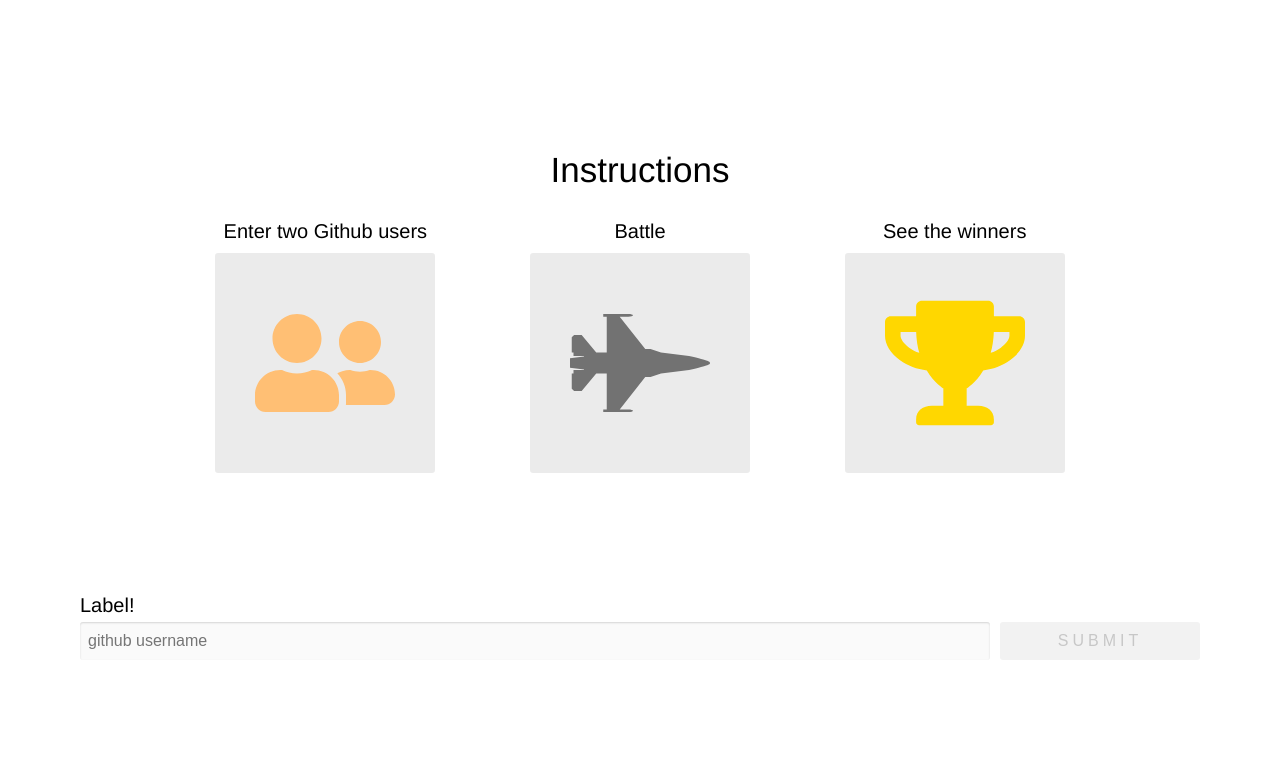
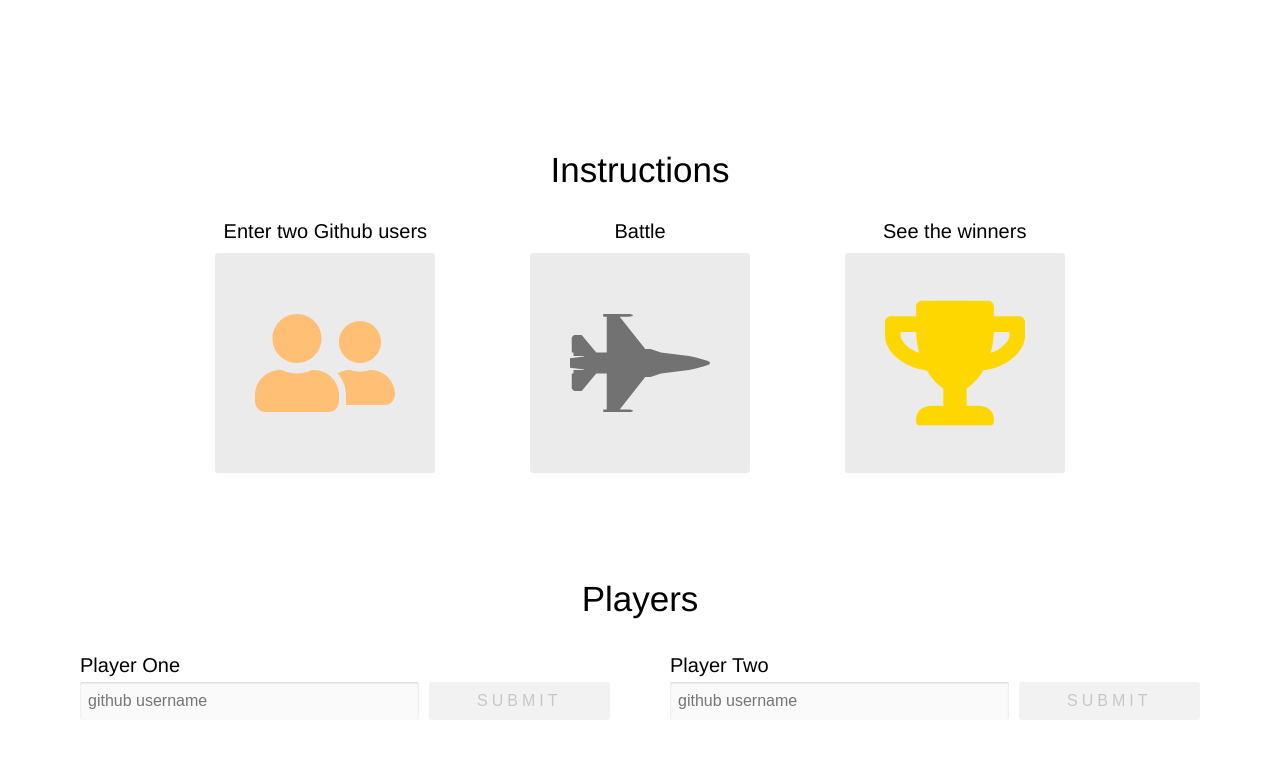
Before and after one commit to luckpp/github-battle, a React app: page / in a window 1280 px wide. Built offline with nearby package versions, Linux system fonts and the light colour scheme.

Commit message:
bind the player inputs

```diff
--- a/app/components/Battle.js
+++ b/app/components/Battle.js
@@ -83,11 +83,46 @@ PlayerInput.propTypes = {
 }
 
 export default class Battle extends React.Component {
+  constructor(props) {
+    super(props)
+
+    this.state = {
+      playerOne: null,
+      playerTwo: null
+    }
+    this.handleSubmit = this.handleSubmit.bind(this);
+  }
+
+  handleSubmit(id, player) {
+    this.setState({
+      [id]: player
+    })
+  }
+
   render() {
+    const { playerOne, playerTwo } = this.state
+
     return (
       <React.Fragment>
         <Instructions />
-        <PlayerInput label='Label!' onSubmit={(value) => console.log('Value! ', value)} />
+        <div className='players-container'>
+          <h1 className='center-text header-lg'>Players</h1>
+          <div className='row space-around'>
+            {playerOne === null && (
+              <PlayerInput
+                label='Player One'
+                onSubmit={(player) => this.handleSubmit('playerOne', player)}
+              />
+            )}
+
+            {playerTwo === null && (
+              <PlayerInput
+                label='Player Two'
+                onSubmit={(player) => this.handleSubmit('playerTwo', player)}
+              />
+            )}
+          </div>
+        </div>
       </React.Fragment>
     )
   }
--- a/app/index.css
+++ b/app/index.css
@@ -206,3 +206,7 @@ li {
   background: #f2f2f2;
   color: #c7c7c7;
 }
+
+.players-container {
+  margin: 100px 0;
+}
```
